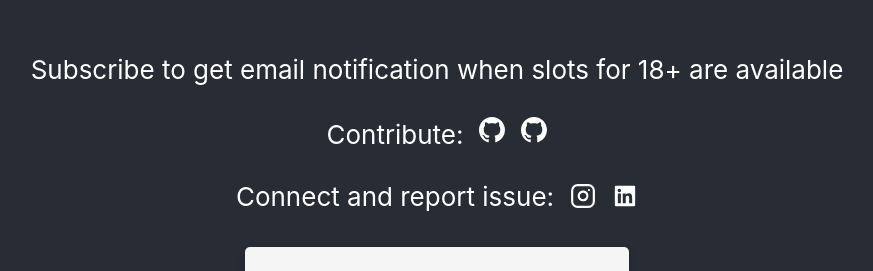
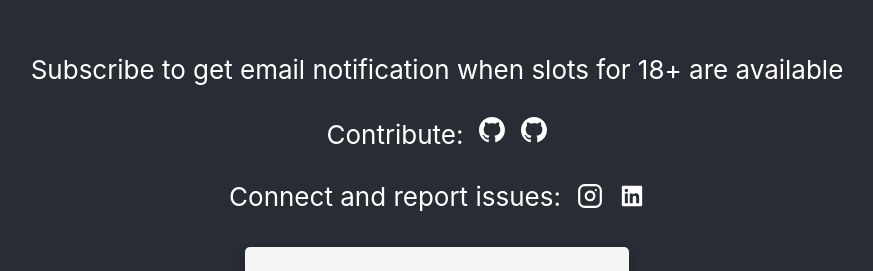
Before and after one commit to saranshdabas/notify_me_frontend, a React (Create React App) app: page / in a window 1280 px wide. Shown: the top 271 px of the page, without its empty margins (203-1076 px from the left). Built offline with nearby package versions, Linux system fonts and the light colour scheme; no server answers.

Commit message:
Fixed typo

```diff
--- a/src/App.js
+++ b/src/App.js
@@ -181,7 +181,7 @@ function App() {
           </a>
         </span>
         <article class='icons'>
-          <span>Connect and report issue:</span>
+          <span>Connect and report issues:</span>
           <a
             href='https://www.instagram.com/_alpha0mega_/'
             target='_blank'
```
